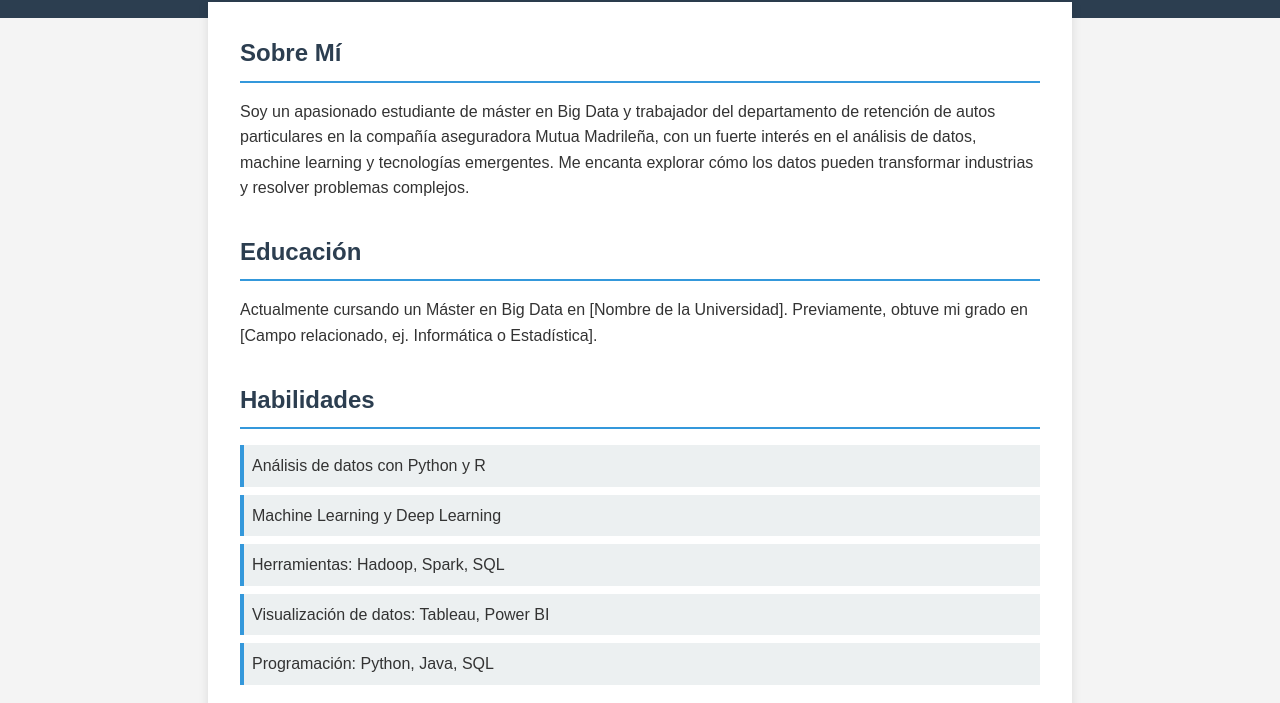
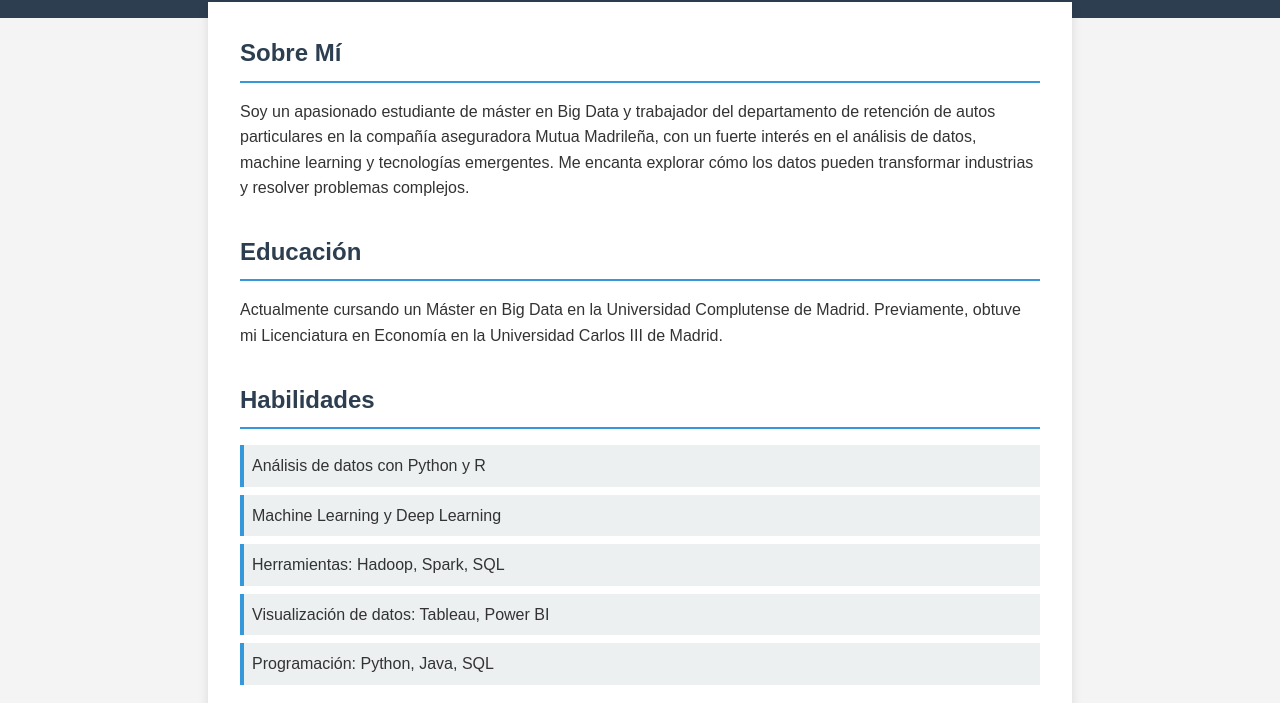
Before and after one commit to jmegiaa-hub/webjonathan, a plain HTML site: page index.html in a window 1280 px wide. Shown: the part 97-800 px from the top of the page. Drawn offline with Linux system fonts and the light colour scheme.

Commit message:
actualización de datos

```diff
--- a/index.html
+++ b/index.html
@@ -17,7 +17,7 @@
         </section>
         <section id="educacion">
             <h2>Educación</h2>
-            <p>Actualmente cursando un Máster en Big Data en [Nombre de la Universidad]. Previamente, obtuve mi grado en [Campo relacionado, ej. Informática o Estadística].</p>
+            <p>Actualmente cursando un Máster en Big Data en la Universidad Complutense de Madrid. Previamente, obtuve mi Licenciatura en Economía en la Universidad Carlos III de Madrid.</p>
         </section>
         <section id="habilidades">
             <h2>Habilidades</h2>
```
